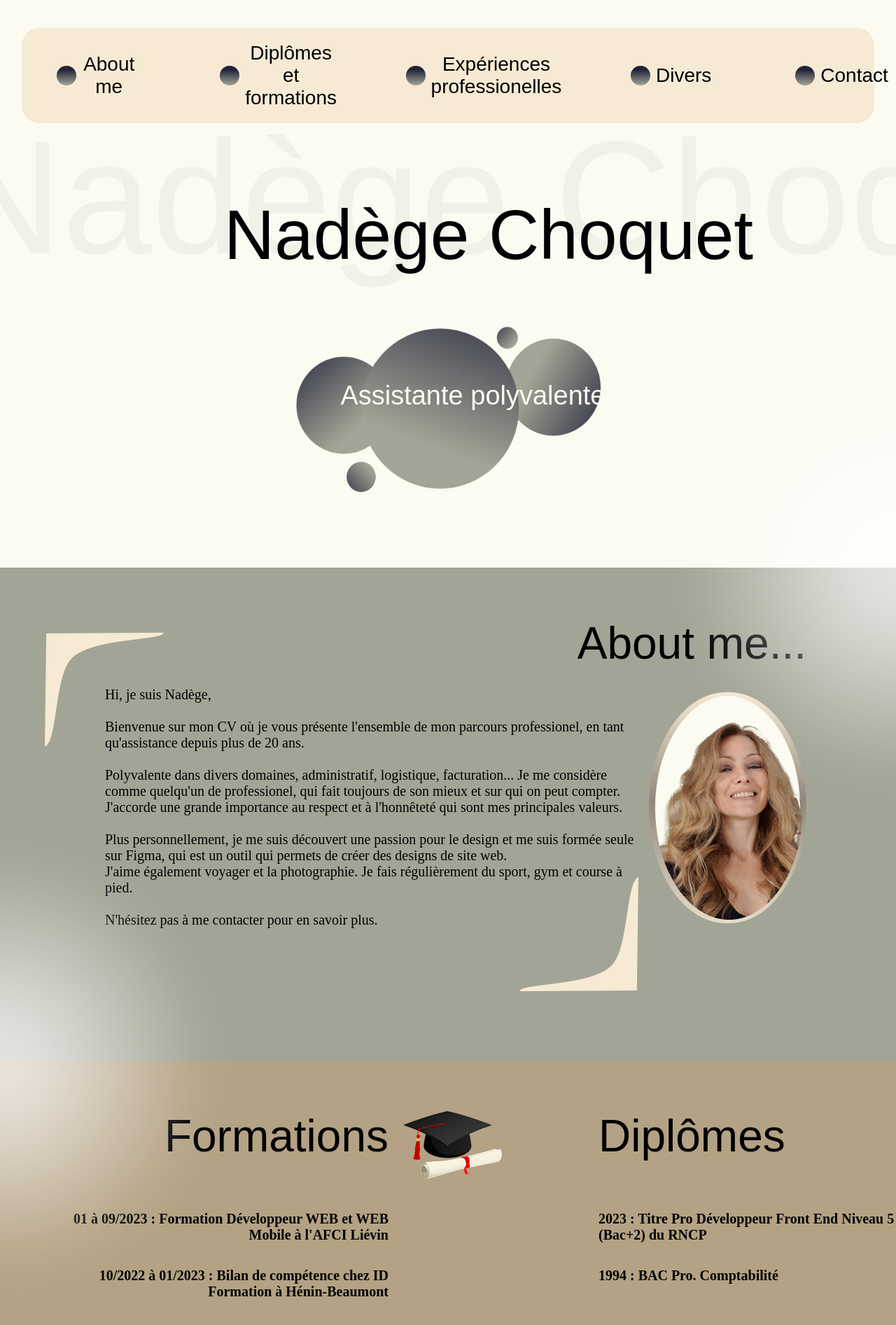
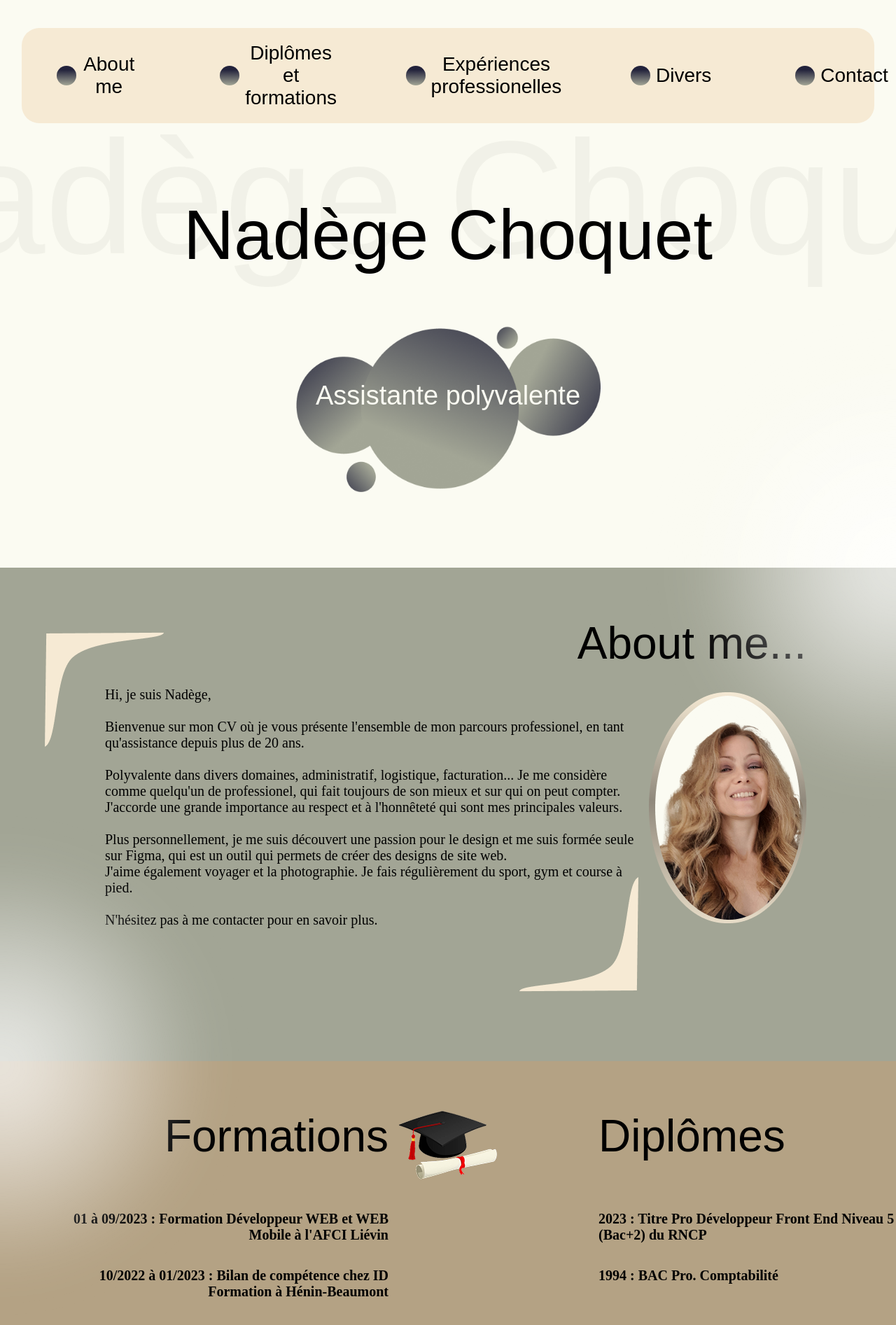
Before and after one commit to BruceDoby/portfolio-nadege, a React (Vite) app: page / in a window 1280 px wide. Shown: the top 1893 px of the page at 70% size. Built offline with nearby package versions, Linux system fonts and the light colour scheme; a web font is replaced by a local one.

Commit message:
ajout d'unpeu de responsive

```diff
--- a/src/App.css
+++ b/src/App.css
@@ -104,10 +104,17 @@ main {
   margin: 0;
 }
 
+.titles {
+  display: flex;
+  flex-direction: column;
+  align-items: center;
+  justify-content: center;
+}
+
 .presentation .firstground {
   position: absolute;
   top: 25%;
-  left: 25%;
+  /*left: 25%;*/
   font-size: 100px;
   font-weight: 300;
   z-index: 10;
@@ -117,7 +124,7 @@ main {
 .presentation .background {
   color: var(--kaki);
   position: relative;
-  right: 205px;
+  /*right: 205px;*/
   font-size: 230px;
   font-weight: 300;
   white-space: nowrap;
@@ -133,10 +140,15 @@ main {
   margin-bottom: 100px;
 }
 
+.rectangle_ball {
+  position: relative;
+}
+
 .rectangle_balls h2 {
   position: absolute;
   top: 58%;
-  left: 38%;
+  left: 50%;
+  transform: translateX(-50%);
   font-size: 38px;
   font-weight: 300;
   color: var(--blanc-creme);
@@ -252,7 +264,8 @@ main {
 .diplome--img {
   position: absolute;
   top: 10%;
-  left: 45%;
+  left: 50%;
+  transform: translateX(-50%);
 }
 
 .diplome--balls {
@@ -438,16 +451,16 @@ main {
 .figma {
   z-index: 5;
   position: absolute;
-  top: 32.5%;
-  left: 38%;
+  top: 35%;
+  right: 8%;
   width: 50px;
   height: 50px;
 }
 
 .usa_flag {
   position: absolute;
-  bottom: 11.5%;
-  left: 34.5%;
+  bottom: 13%;
+  right: 13%;
   width: 77px;
   height: 47px;
 }
@@ -609,3 +622,21 @@ footer p {
   font-weight: 800;
   user-select: none;
 }
+
+@media screen and (min-width: 1440px) {
+.about-me .polygon2 {
+  left: 60%;
+}
+}
+
+@media screen and (min-width: 1690px) {
+.about-me .polygon2 {
+  left: 53%;
+}
+}
+
+@media screen and (min-width: 1920px) {
+.about-me .polygon2 {
+  left: 48%;
+}
+}
--- a/src/components/InfoCard.jsx
+++ b/src/components/InfoCard.jsx
@@ -1,9 +1,10 @@
-const InfoBlock = ({ title, description, children }) => {
+const InfoBlock = ({ title, description, text, children }) => {
   return (
     <div className="infoblock liquid-glass">
       <h2 className="infoblock__title">{title}</h2>
       <p className="infoblock__description">{description}</p>
-      <div className="infoblock__content">{children}</div>
+      {text && <div className="infoblock__content">{text}</div>}
+      {children && <div className="infoblock__icon">{children}</div>}
     </div>
   );
 };
--- a/src/components/divers.jsx
+++ b/src/components/divers.jsx
@@ -11,29 +11,28 @@ function Divers() {
                 <img src={DiversBackground} alt='image de fond de divers'></img>
             </div>
             <div className='all__infos'>
-            <img src="https://cdn.jsdelivr.net/gh/devicons/devicon@latest/icons/figma/figma-original.svg" className='figma'/>
             <InfoBlock
             title="COMPETENCES"
             description="Logiciel Design utilisé : Figma"
-            children="Outil bureautique : Word – Excel - Outlook (utilisation basique)"
-            />
+            text="Outil bureautique : Word – Excel - Outlook (utilisation basique)">
+                <img src="https://cdn.jsdelivr.net/gh/devicons/devicon@latest/icons/figma/figma-original.svg" className='figma'/>
+            </InfoBlock>
             <InfoBlock
             title="SOFT SKILLS"
             description="Organisation - Fiabilité"
-            children="Discrétion - Adaptabilité - Patience"
+            text="Discrétion - Adaptabilité - Patience"
             />
             <InfoBlock
             title="DIVERS"
             description="Possède un véhicule"
-            children="Niveau d'anglais : B1"
-            />
+            text="Niveau d'anglais : B1">
+                <img src={USA} alt="Drapeau USA" className="usa_flag" />
+            </InfoBlock>
             <InfoBlock
             title="CENTRES D'INTERÊTS"
             description="Voyages-  Cinéma - Running"
-            children="07/2022 à 09/2022 : Road Trip aux USA
-                    08/2014 : Road Trip aux USA"
-            />
-            <img src={USA} alt='drapeau des états-unis' className='usa_flag'></img>
+            text="07/2022 à 09/2022 : Road Trip aux USA
+                    08/2014 : Road Trip aux USA" />
             </div>
         </div>
         </>
```
